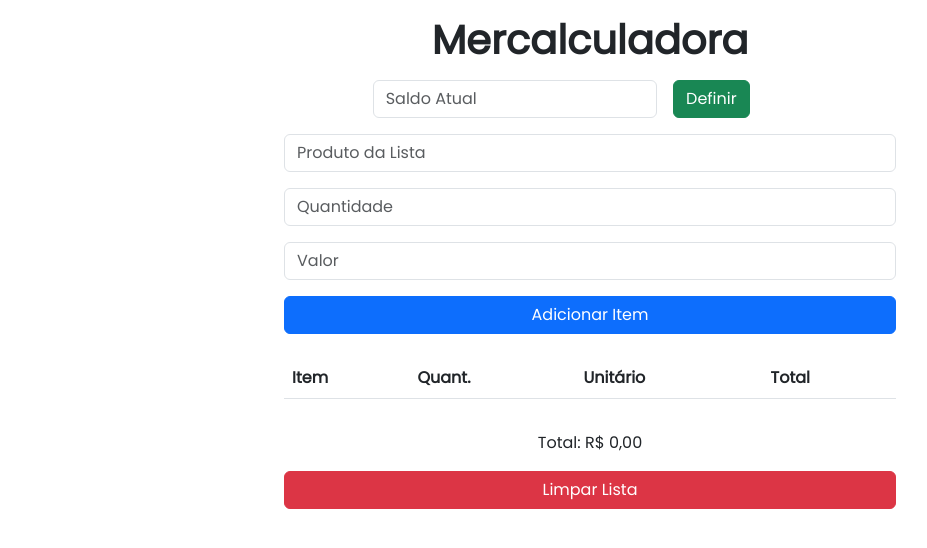
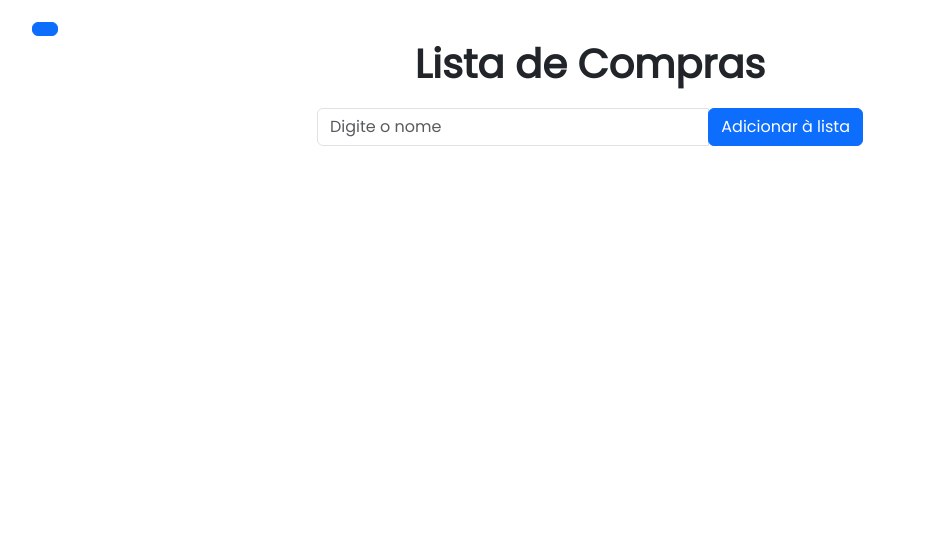
Before and after one commit to Alzemir-Ferreira/Mercalculadora, a plain HTML site: page index.html in a window 1280 px wide. Shown: the whole page, without its empty margins (50-977 px from the left). Drawn offline with nearby package versions, Linux system fonts and the light colour scheme.

Commit message:
Update index.html
Adição de uma nova tela para criação de uma lista

```diff
--- a/index.html
+++ b/index.html
@@ -17,18 +17,55 @@
   <link rel="preconnect" href="https://fonts.gstatic.com" crossorigin>
   <link href="https://fonts.googleapis.com/css2?family=Poppins&display=swap" rel="stylesheet">
 
-  <link rel="stylesheet" href="style.css">
+  <!-- Bootstrap -->
   <link href="https://cdn.jsdelivr.net/npm/bootstrap@5.3.0/dist/css/bootstrap.min.css" rel="stylesheet"
     integrity="sha384-9ndCyUaIbzAi2FUVXJi0CjmCapSmO7SnpJef0486qhLnuZ2cdeRhO02iuK6FUUVM" crossorigin="anonymous">
+  <link rel="stylesheet" href="https://cdnjs.cloudflare.com/ajax/libs/font-awesome/5.15.3/css/all.min.css">
+  <link rel="stylesheet" href="style.css">
+  <!-- Jquery -->
+  <script src="https://code.jquery.com/jquery-3.6.0.min.js"></script>
 
   <title>Mercalculadora</title>
 </head>
 
 <body>
+  <div class="container">
+    <div class="row mt-3">
+      <div class="col-12 text-left">
+        <button id="trocarTelaBtn" class="btn btn-primary"></button>
+      </div>
+    </div>
+    <div id="tela1" class="text-center">
+      <h1 class="pb-1 fw-bold">Lista de Compras</h1>
+      <div class="row mt-3">
+        <div class="col-md-8 offset-md-2 col-lg-6 offset-lg-3">
+          <div class="input-group">
+            <input type="text" id="nomeInput" class="form-control" placeholder="Digite o nome">
+            <div class="input-group-append">
+              <button id="adicionarBtn" class="btn btn-primary">Adicionar à lista</button>
+            </div>
+          </div>
+        </div>
+      </div>
+      <div id="listaCompras" class="row mt-3 d-none">
+        <div class="col-12">
+          <table class="table table-bordered table-sm">
+            <thead>
+              <tr>
+                <th>Nome</th>
+                <th>Ações</th>
+              </tr>
+            </thead>
+            <tbody>
+              <!-- Inserir conteúdo dinamicamente -->
+            </tbody>
+          </table>
+        </div>
+      </div>
+    </div>
 
-  <div class="p-3">
-    <h1 class="text-center pb-2 fw-bold">Mercalculadora</h1>
-
+    <div id="tela2" class="text-center d-none">
+      <h1 class="text-center pb-1 fw-bold">Mercalculadora</h1>
       <div class="container d-flex justify-content-center align-items-center">
         <form class="row g-3">
           <div class="col-8">
@@ -43,26 +80,26 @@
       </div>
 
 
-    <div class="row mt-3">
+      <div class="row mt-2">
         <div class="col-12 col-md-6 offset-md-3">
           <input type="text" id="produto" class="form-control" placeholder="Produto da Lista" required>
         </div>
       </div>
 
-    <div class="row mt-3">
+      <div class="row mt-2">
         <div class="col-12 col-md-6 offset-md-3">
-        <input type="number" id="quantidade" class="form-control" placeholder="Quantidade" required inputmode="numeric"
-          min="1">
+          <input type="number" id="quantidade" class="form-control" placeholder="Quantidade" required
+            inputmode="numeric" min="1">
         </div>
       </div>
 
-    <div class="row mt-3">
+      <div class="row mt-2">
         <div class="col-12 col-md-6 offset-md-3">
           <input type="number" id="valor" class="form-control" placeholder="Valor" required inputmode="decimal" min="0">
         </div>
       </div>
 
-    <div class="row mt-3">
+      <div class="row mt-2">
         <div class="col-12 col-md-6 offset-md-3">
           <div class="d-grid gap-2">
             <button class="btn btn-primary" onclick="adicionarItem()">Adicionar Item</button>
@@ -86,14 +123,14 @@
         </div>
       </div>
 
-    <div class="row mt-3">
+      <div class="row mt-2">
         <div class="col-12 col-md-6 offset-md-3">
           <div id="total" class="text-center"></div>
           <div id="saldo" class="text-center"></div>
         </div>
       </div>
 
-    <div class="row mt-3">
+      <div class="row mt-2">
         <div class="col-12 col-md-6 offset-md-3">
           <div class="d-grid gap-2">
             <button class="btn btn-danger" onclick="limparLista()">Limpar Lista</button>
@@ -101,9 +138,15 @@
         </div>
       </div>
     </div>
+  </div>
 
   <script src="script.js" defer></script>
+
   </div>
+
+  <script src="https://stackpath.bootstrapcdn.com/bootstrap/4.5.2/js/bootstrap.min.js"></script>
+
+  <script src="lista.js"></script>
 
 </body>
 
```
Lines whose indentation alone changed are shown as unchanged.
